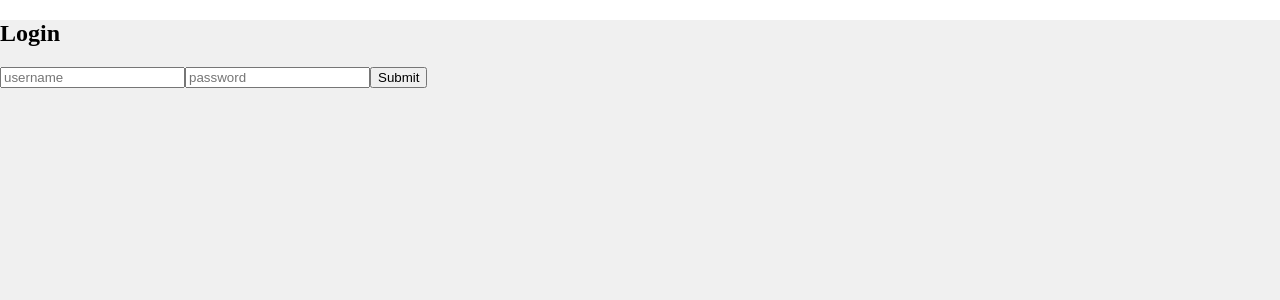
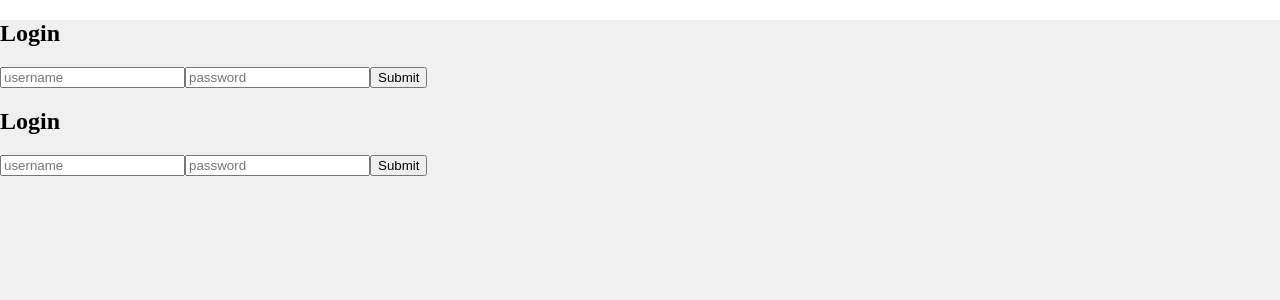
Before and after one commit to ghestas/chickenchat, a React (Create React App) app in the folder app/: page / in a window 1280 px wide. Shown: the top 300 px of the page. Built offline with nearby package versions, Linux system fonts and the light colour scheme.

Commit message:
created the create new account inputs

```diff
--- a/app/src/components/Login.jsx
+++ b/app/src/components/Login.jsx
@@ -6,7 +6,7 @@ export default function Login(){
         pass: ""
     })
 
-    function handleChange(event) {
+    function handleChangeLog(event) {
         const {name, value} = event.target
         setLogData(prevFormData => {
             return {
@@ -16,29 +16,68 @@ export default function Login(){
         })
     }
 
-    function handleSubmit(event) {
+    function handleSubmitLog(event) {
         event.preventDefault()
         console.log(logData)
+    }
+
+    const [createData, setCreateData] = useState({
+        user: "",
+        pass: ""
+    })
+
+    function handleChangeCreate(event) {
+        const {name, value} = event.target
+        setCreateData(prevFormData => {
+            return {
+                ...prevFormData,
+                [name]: value
+            }
+        })
+    }
+
+    function handleSubmitCreate(event) {
+        event.preventDefault()
+        console.log(createData)
     }
 
     return(
         <div className="login">
 
-            <h2>Login</h2>
-            <form onSubmit={handleSubmit}>
+            <form onSubmit={handleSubmitLog}>
+                <h2>Login</h2>
                 <input
                     type="text"
                     placeholder="username"
-                    onChange={handleChange}
+                    onChange={handleChangeLog}
                     name="user"
                     value={logData.user}
                 />
                 <input
                     type="text"
                     placeholder="password"
-                    onChange={handleChange}
+                    onChange={handleChangeLog}
                     name="pass"
                     value={logData.pass}
+                />
+                <button>Submit</button>
+            </form>
+
+            <form onSubmit={handleSubmitCreate}>
+                <h2>Login</h2>
+                <input
+                    type="text"
+                    placeholder="username"
+                    onChange={handleChangeCreate}
+                    name="user"
+                    value={createData.user}
+                />
+                <input
+                    type="text"
+                    placeholder="password"
+                    onChange={handleChangeCreate}
+                    name="pass"
+                    value={createData.pass}
                 />
                 <button>Submit</button>
             </form>
```
